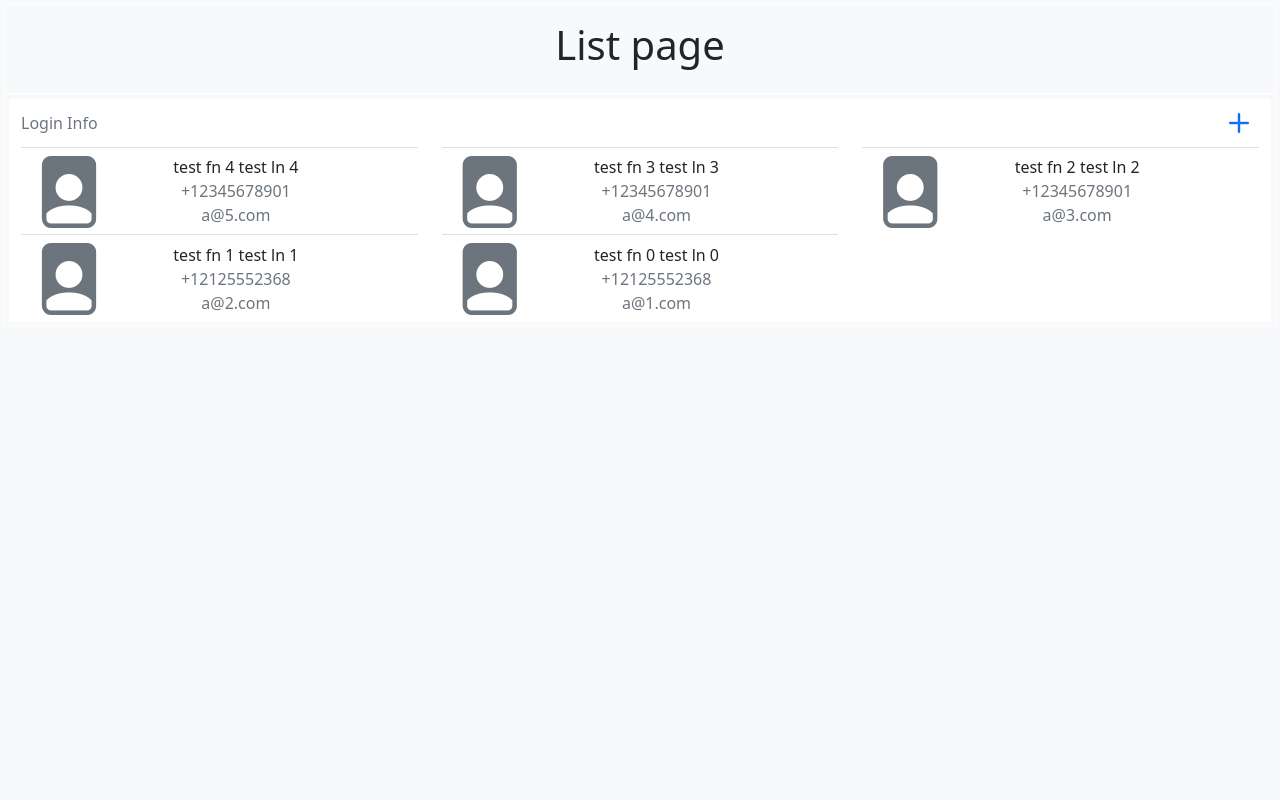
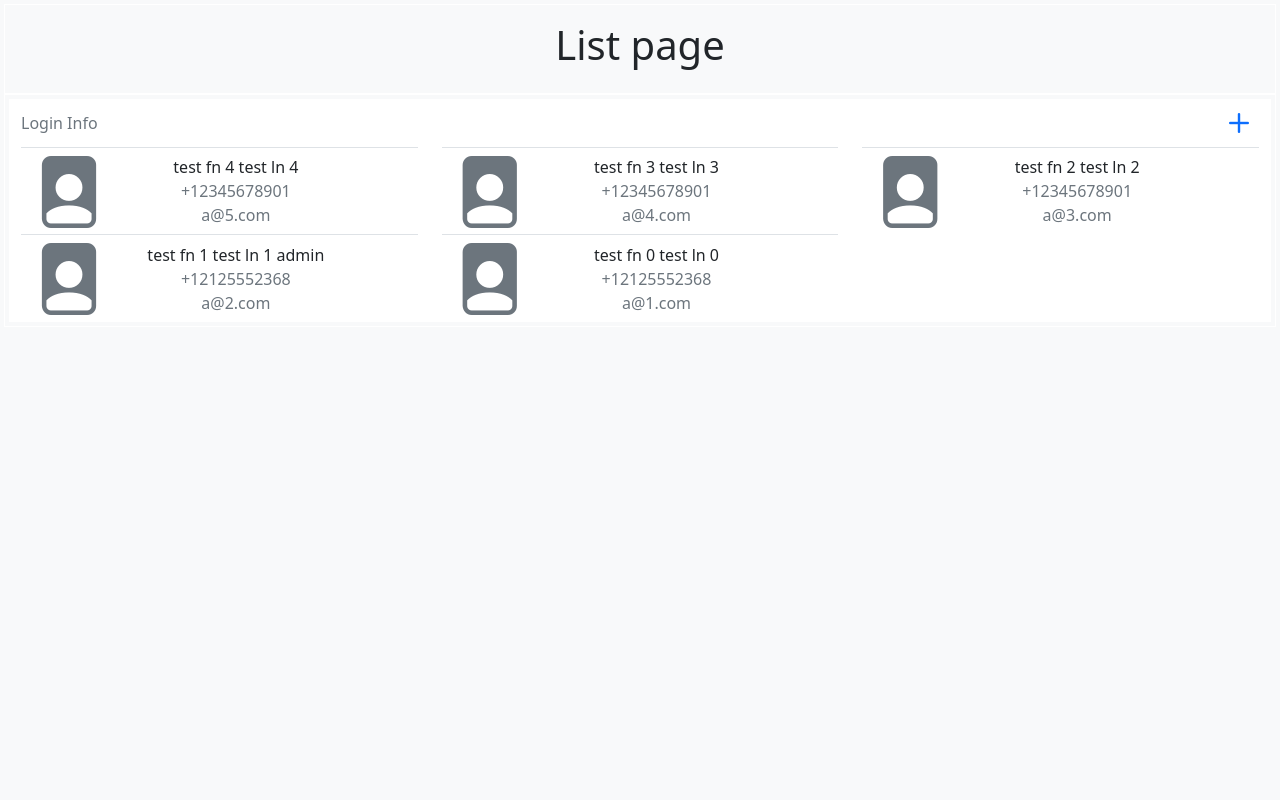
Before and after one commit to Arsh1101/team-member, a Django app: page / in a window 1280 px wide. Run offline with Django 4.2, Linux system fonts and the light colour scheme; data comes from the database, SQL or seed files in the repository.

Commit message:
Fixed a bug on showing the 'admin' text on admin team members.

```diff
--- a/users/templates/users/index.html
+++ b/users/templates/users/index.html
@@ -34,7 +34,7 @@
                                 <div class="row">
                                     <div class="col-12 text-dark">
                                         <span>
-                                            {{ user.first_name }} {{ user.last_name }} {% if project_exists %}{{ user.team_role|lower }}{% endif %}
+                                            {{ user.first_name }} {{ user.last_name }} {% if user.team_role == "Admin" %}{{ user.team_role|lower }}{% endif %}
                                         </span>
                                     </div>
                                     <div class="col-12 text-muted">
```
